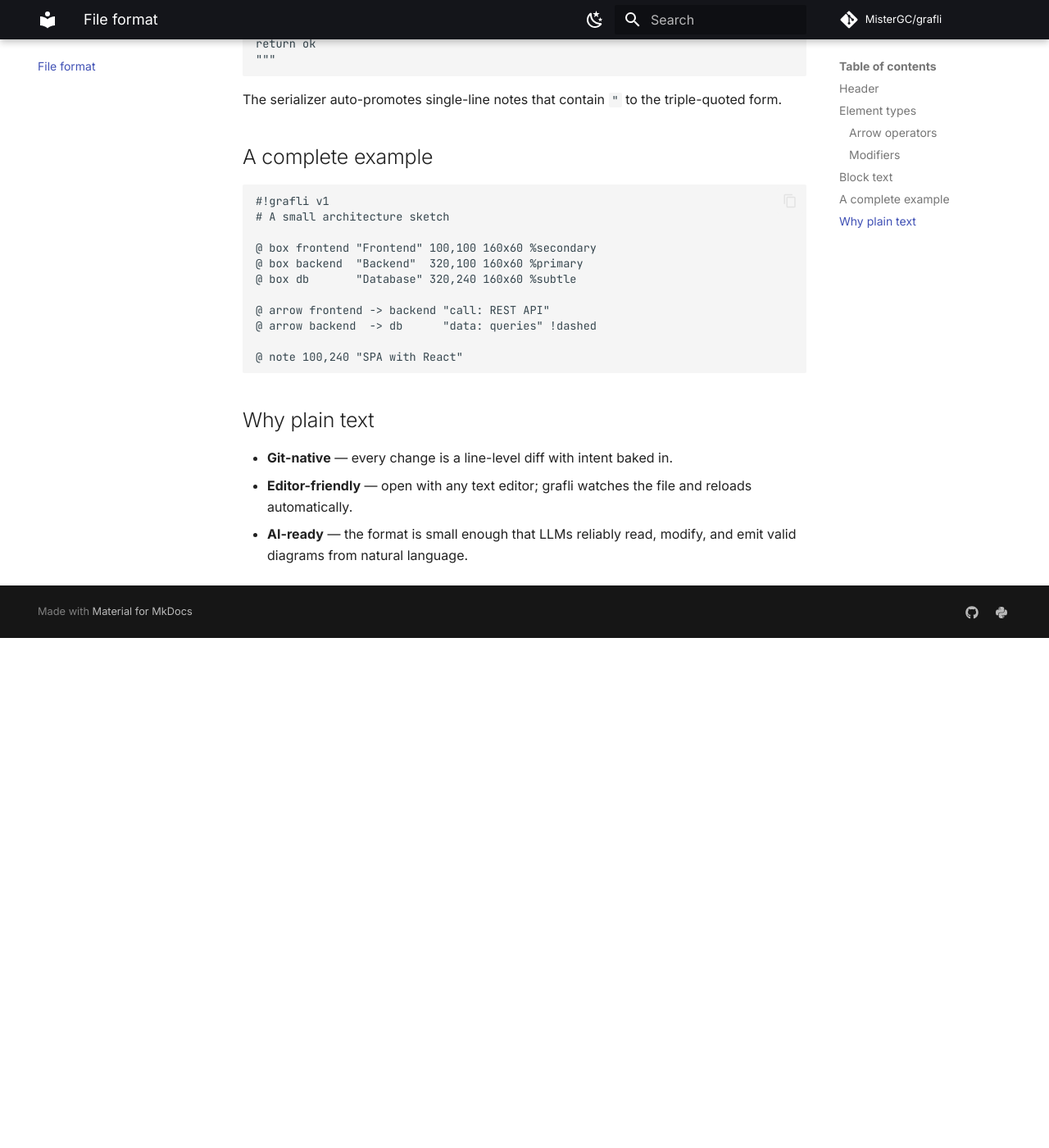
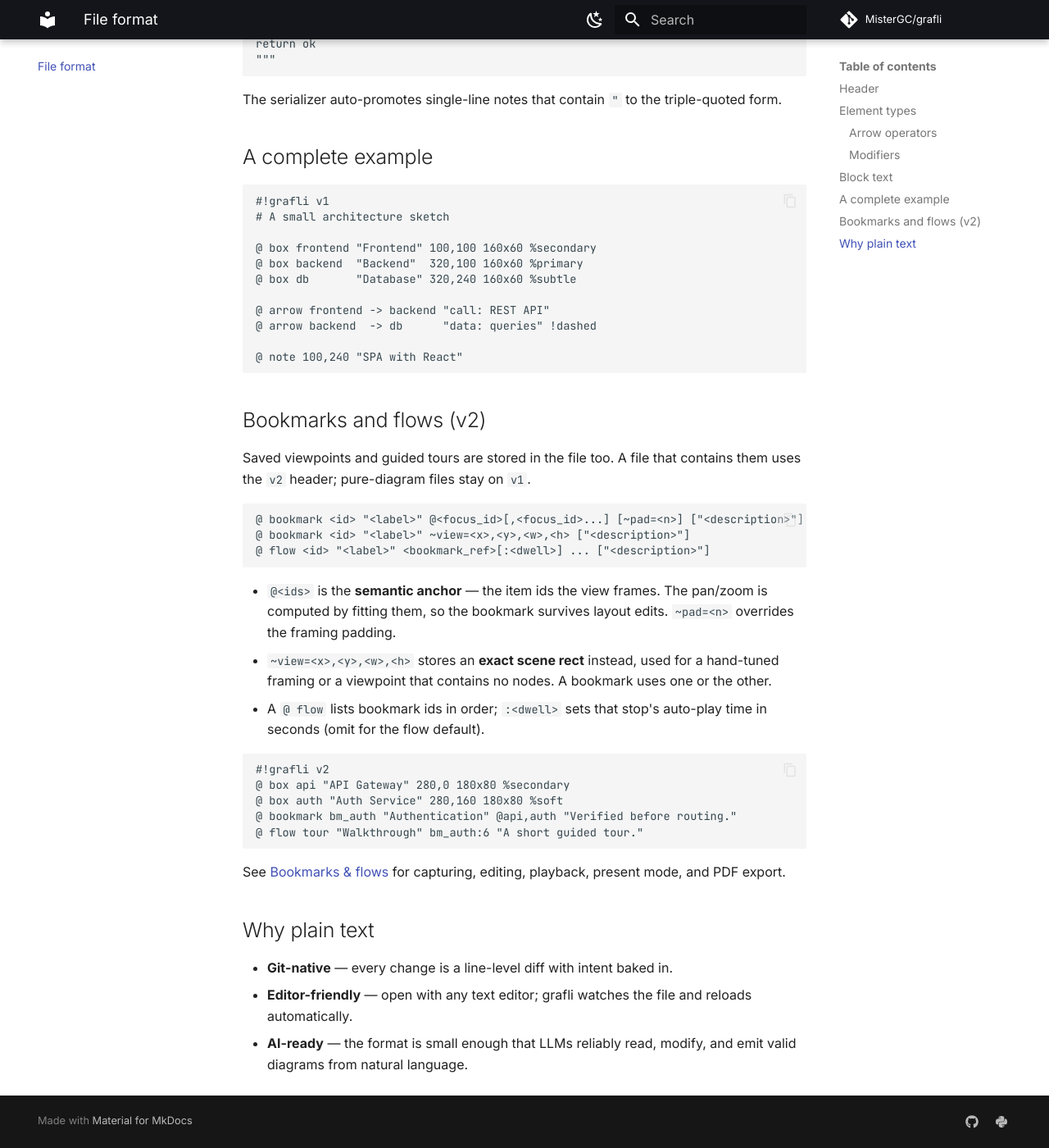
Before and after one commit to MisterGC/grafli, an MkDocs documentation site: the page built from docs/format.md, in a window 1280 px wide and 1400 px high, scrolled down 1848 px. Shown: the whole window at 82% size. Built offline with MkDocs 1.6.1 and Material for MkDocs 9.7.7, drawn with Linux system fonts in a browser that asks for light colours; comment, search, counter and statistics services are not loaded; before the commit the page ends 2626 px from its top, so only the background shows below that.

Commit message:
Docs: bookmarks & flows guide + v2 directives; tidy flows demo
New docs page covering capture keys, the Flows editor, playback, present mode, and PDF export; document @ bookmark / @ flow (v2) in the format reference with a nav entry. Clean up examples/flows-demo.grafli to two reusing flows. Completes #63.

````diff
--- a/docs/format.md
+++ b/docs/format.md
@@ -87,6 +87,37 @@ triple-quoted form.
 @ note 100,240 "SPA with React"
 ```
 
+## Bookmarks and flows (v2)
+
+Saved viewpoints and guided tours are stored in the file too. A file that
+contains them uses the `v2` header; pure-diagram files stay on `v1`.
+
+```text
+@ bookmark <id> "<label>" @<focus_id>[,<focus_id>...] [~pad=<n>] ["<description>"]
+@ bookmark <id> "<label>" ~view=<x>,<y>,<w>,<h> ["<description>"]
+@ flow <id> "<label>" <bookmark_ref>[:<dwell>] ... ["<description>"]
+```
+
+- `@<ids>` is the **semantic anchor** — the item ids the view frames. The
+  pan/zoom is computed by fitting them, so the bookmark survives layout edits.
+  `~pad=<n>` overrides the framing padding.
+- `~view=<x>,<y>,<w>,<h>` stores an **exact scene rect** instead, used for a
+  hand-tuned framing or a viewpoint that contains no nodes. A bookmark uses
+  one or the other.
+- A `@ flow` lists bookmark ids in order; `:<dwell>` sets that stop's
+  auto-play time in seconds (omit for the flow default).
+
+```text
+#!grafli v2
+@ box api "API Gateway" 280,0 180x80 %secondary
+@ box auth "Auth Service" 280,160 180x80 %soft
+@ bookmark bm_auth "Authentication" @api,auth "Verified before routing."
+@ flow tour "Walkthrough" bm_auth:6 "A short guided tour."
+```
+
+See [Bookmarks & flows](bookmarks-flows.md) for capturing, editing, playback,
+present mode, and PDF export.
+
 ## Why plain text
 
 - **Git-native** — every change is a line-level diff with intent baked in.
--- a/mkdocs.yml
+++ b/mkdocs.yml
@@ -87,6 +87,7 @@ nav:
   - Install: install.md
   - Pair with your AI: ai.md
   - File format: format.md
+  - Bookmarks & flows: bookmarks-flows.md
   - Text annotations: text-annotations.md
   - Keybindings: keybindings.md
   - Examples: examples.md
````
Also changed, not shown: docs/bookmarks-flows.md (added, +90 -0 lines), 1 other file.
